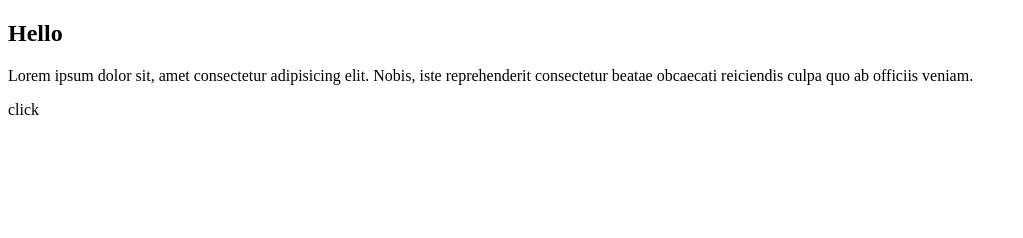
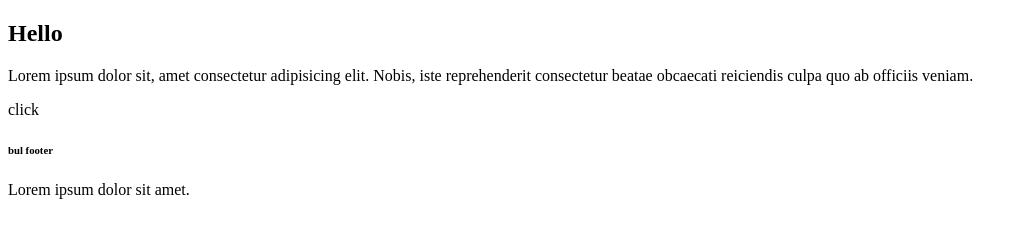
Before and after one commit to sanjar002/project-push, a plain HTML site: page index.html in a window 1280 px wide. Shown: the whole page, without its empty margins (0-1023 px from the left). Drawn offline with Linux system fonts and the light colour scheme.

Commit message:
footer-push

```diff
--- a/index.html
+++ b/index.html
@@ -14,7 +14,10 @@
 <nav>click</nav>
 
 
-
+<footer>
+    <h6>bul footer</h6>
+    <p>Lorem ipsum dolor sit amet.</p>
+</footer>
 
 
 
```
